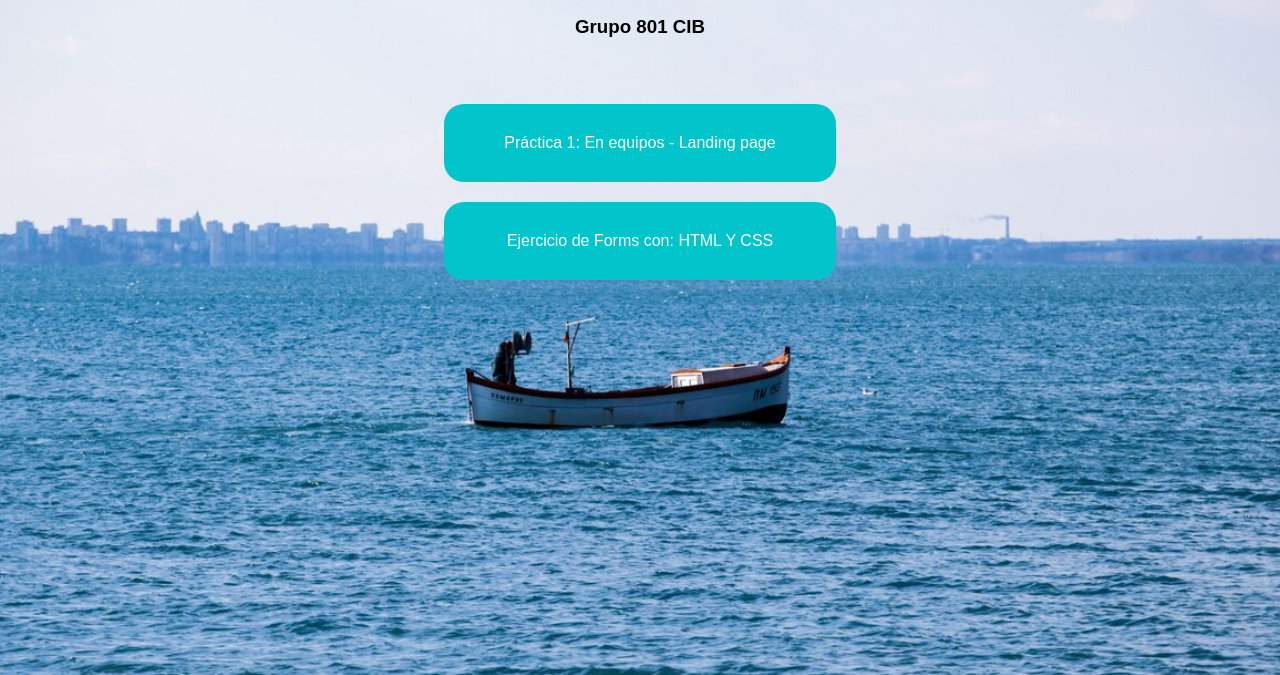
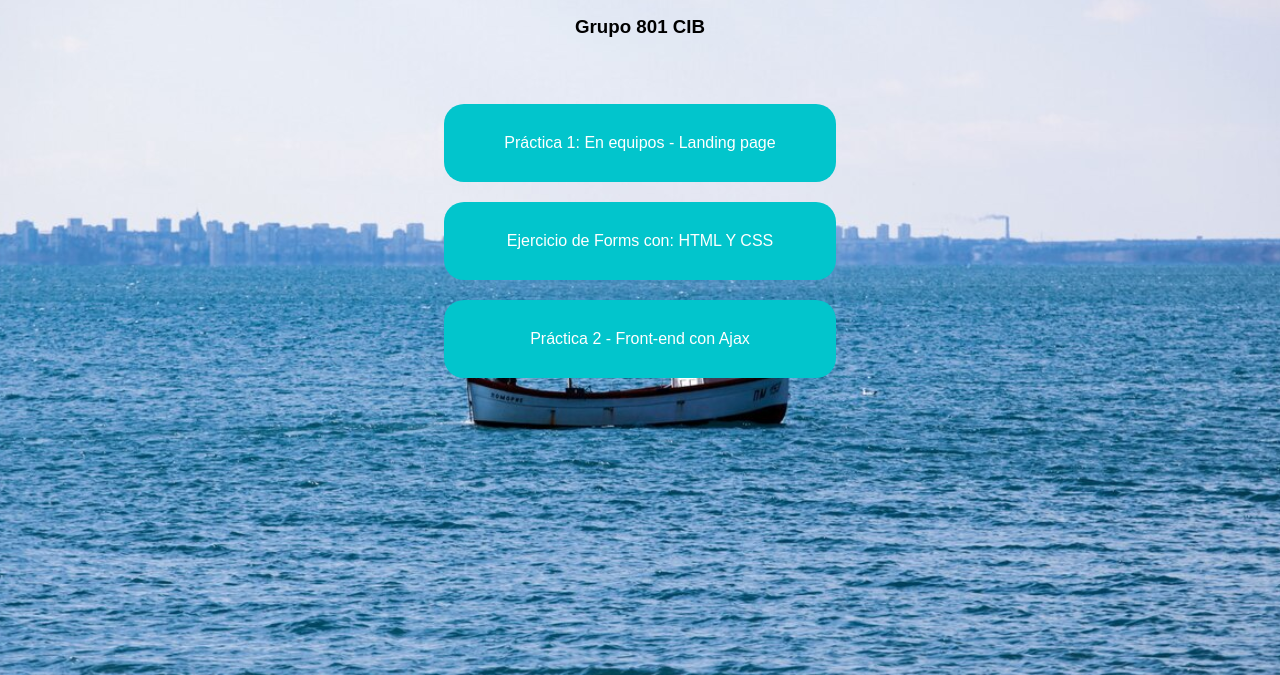
Before and after one commit to Ricardo215/Ricardo210, a plain HTML site: page index.html in a window 1280 px wide. Shown: the part 125-800 px from the top of the page. Drawn offline with Linux system fonts and the light colour scheme.

Commit message:
Add files via upload

```diff
--- a/index.html
+++ b/index.html
@@ -18,6 +18,7 @@
         <div class="contenedor">
             <a href="https://davidgr11.github.io/PRACTICAS_DAVIDGONZALEZ_801CIB_WEBYAPPS/P1-LandingPage/estructuraP1.html" class="boton">Práctica 1: En equipos - Landing page </a>
             <a href="formulario.html" class="boton">Ejercicio de Forms con: HTML Y CSS</a>
+            <a href="https://davidgr11.github.io/PRACTICAS_DAVIDGONZALEZ_801CIB_WEBYAPPS/FrontendAjax/estructuraFA.html" class="boton">Práctica 2 - Front-end con Ajax</a>
         </div>
     </div>
 </body>
```
